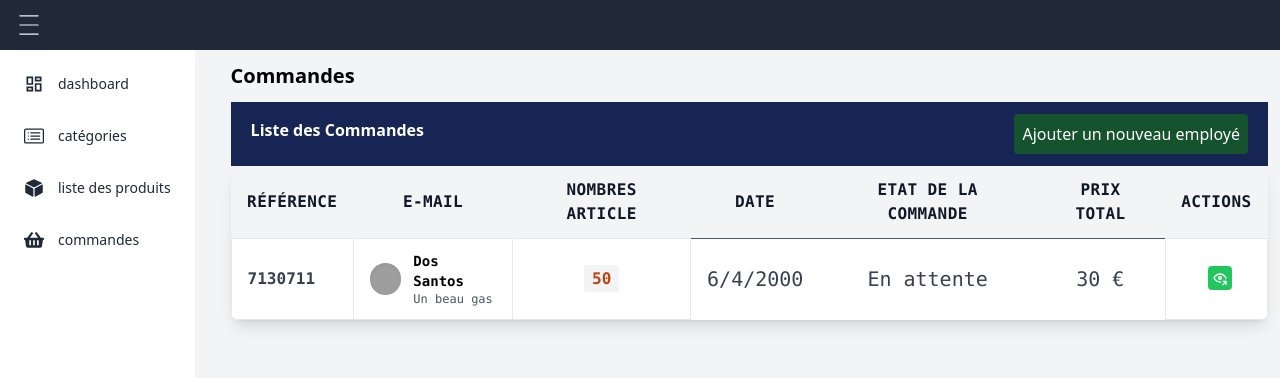
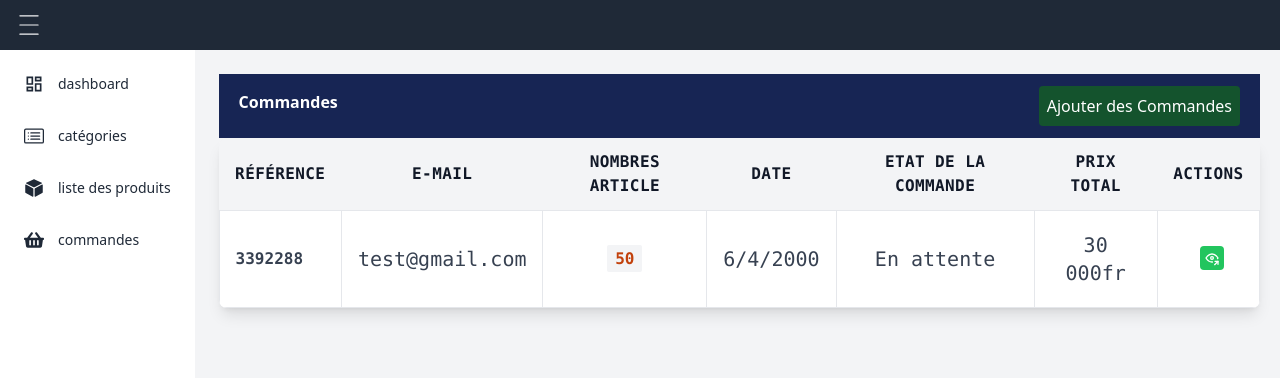
Before and after one commit to mbayeseck28/tache-validation-react-ui, a React (Create React App) app: page /commandes in a window 1280 px wide. Shown: the top 378 px of the page. Built offline with nearby package versions, Linux system fonts and the light colour scheme; grey boxes are pictures that could not be loaded.

Commit message:
gestion-commandes

```diff
--- /dev/null
+++ b/src/components/commandes/CommandeList.jsx
@@ -0,0 +1,19 @@
+import React from 'react'
+import useCommandes from '../../utils/hooks/useCommandes';
+import HeaderTable from '../headerTable/HeaderTable';
+import Table from '../table/Table';
+
+
+const ProduitsAdmin = () => {
+
+  const {table, table2, actions} = useCommandes();
+
+  return (
+    <div className='mr-5 my-3 w-full'>
+      <HeaderTable title="Commandes" nomAjout="Ajouter des Commandes"  />
+      <Table thead={table} tbody={table2} actions={actions} />
+    </div>
+  )
+}
+
+export default ProduitsAdmin
--- a/src/components/table/Table.jsx
+++ b/src/components/table/Table.jsx
@@ -32,27 +32,32 @@ const Tbody = ({tbody, actions}) => {
                         </div>
                     </td> : null
                     }
+                    {td.email ?
+                    <td class="px-4 py-5 text-center text-xl border">
+                        {td.email}
+                    </td> : null
+                    }
                     <td className="px-4 text-center py-3 text-md border">
                         <span className="px-2 py-1 font-semibold leading-tight text-orange-700 bg-gray-100 rounded-sm">{td.quantite}</span>
                     </td>
 
                     {td.date ?
-                    <td class="px-4 py-5 text-center text-xl">
+                    <td class="px-4 py-5 text-center text-xl border">
                         {td.date}
                     </td> : null
                     }
                     {td.etat ?
-                    <td class="px-4 py-5  text-center text-xl">
+                    <td class="px-4 py-5  text-center text-xl border">
                         {td.etat}
                     </td> : null
                     }
                     {td.prix ?
-                    <td class="px-4 py-5  text-center text-xl">
+                    <td class="px-4 py-5  text-center text-xl border">
                         {td.prix}
                     </td> : null
                     }
                     {td.statut ?
-                    <td class="px-4 py-5 flex justify-center text-xl">
+                    <td class="px-4 py-5 flex justify-center text-xl border">
                         {td.statut}
                     </td> : null
                     }
--- a/src/pages/admin/Commandes.jsx
+++ b/src/pages/admin/Commandes.jsx
@@ -1,45 +1,12 @@
-
-
 import React from 'react'
-import Table from '../../components/table/Table'
-import { TbEyeShare } from "react-icons/tb";
-
+import CommandeList from '../../components/commandes/CommandeList'
+import CommandeContextProvider from '../../utils/contexte/CommandeContext'
 
 const Commandes = () => {
-  const table = [
-    'Référence', 'E-mail','Nombres article', 'Date','Etat de la commande',  'Prix total', 'Actions'
-]
-  const table2 = [
-    {
-      id: Math.floor(Math.random()*10000000),
-      article: {
-        src: 'https://images.pexels.com/photos/5212324/pexels-photo-5212324.jpeg?auto=compress&cs=tinysrgb&dpr=3&h=750&w=1260',
-        nom: "Dos Santos",
-        desc: 'Un beau gas'
-      },
-      quantite: 50,
-      date: '6/4/2000',
-      etat:'En attente',
-      prix:"30 €"
-    }
-]
-
-const actions = [
-    {
-      icon: <TbEyeShare/>,
-      color: 'bg-green-500',
-      hanldleClick: () => console.log('Ca marche 1')
-    }
-  ]
   return (
-    <div className='m-3 w-full'>
-      <h1 className='text-xl font-bold'>Commandes</h1>
-      <div className=' w-full bg-blue-950 flex justify-between px-5 py-3 mt-3'>
-        <h5 className='font-bold text-white pt-1'>Liste des Commandes</h5>
-        <button className='btn bg-green-900 text-white rounded p-2'>Ajouter un nouveau employé</button>
-      </div>
-      <Table thead={table} tbody={table2} actions={actions} />
-    </div>
+    <CommandeContextProvider>
+      <CommandeList />
+    </CommandeContextProvider>
   )
 }
 
--- /dev/null
+++ b/src/utils/contexte/CommandeContext.js
@@ -0,0 +1,41 @@
+import React, { createContext } from "react";
+import { TbEyeShare } from "react-icons/tb";
+
+export const CommandeContext = createContext();
+
+const CommandeContextProvider = ({ children }) => {
+
+      const table = [
+        'Référence', 'E-mail','Nombres article', 'Date','Etat de la commande',  'Prix total', 'Actions'
+    ]
+      const table2 = [
+        {
+          id: Math.floor(Math.random()*10000000),
+          email:'test@gmail.com',
+          quantite: 50,
+          date: '6/4/2000',
+          etat:'En attente',
+          prix:"30 000fr"
+        }
+    ]
+
+    const actions = [
+        {
+          icon: <TbEyeShare/>,
+          color: 'bg-green-500',
+          hanldleClick: () => console.log('Ca marche 1')
+        }
+      ]
+
+
+
+
+
+  const value = {
+    table, table2, actions
+  };
+
+  return <CommandeContext.Provider value={value}>{children}</CommandeContext.Provider>;
+};
+
+export default CommandeContextProvider;
--- /dev/null
+++ b/src/utils/hooks/useCommandes.jsx
@@ -0,0 +1,9 @@
+import { useContext } from 'react'
+import { CommandeContext } from '../contexte/CommandeContext';
+
+const useCommandes = () => {
+    const useCommandes = useContext(CommandeContext)
+    return useCommandes
+}
+
+export default useCommandes;
```
